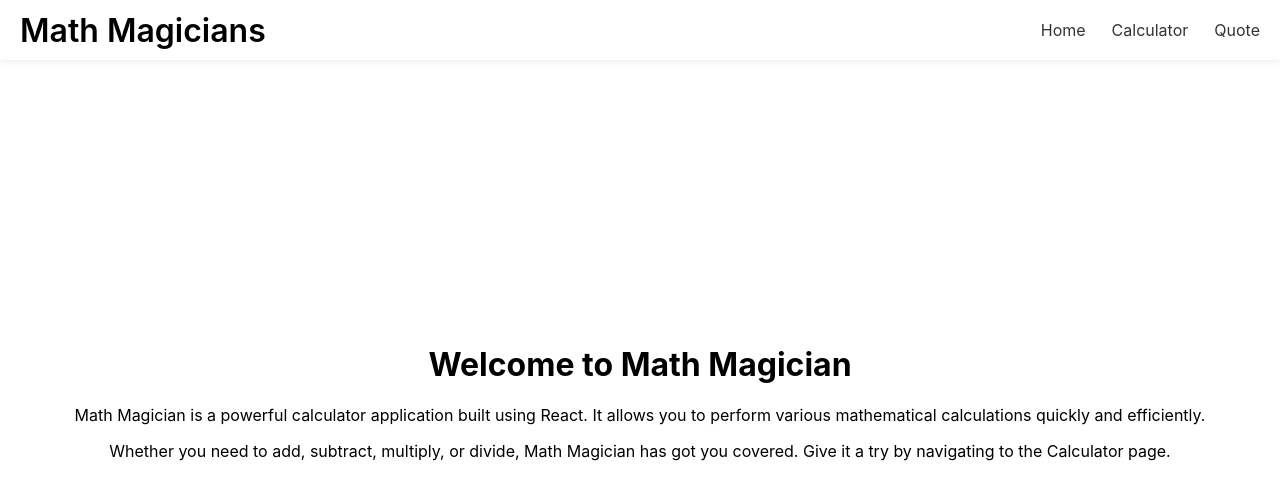
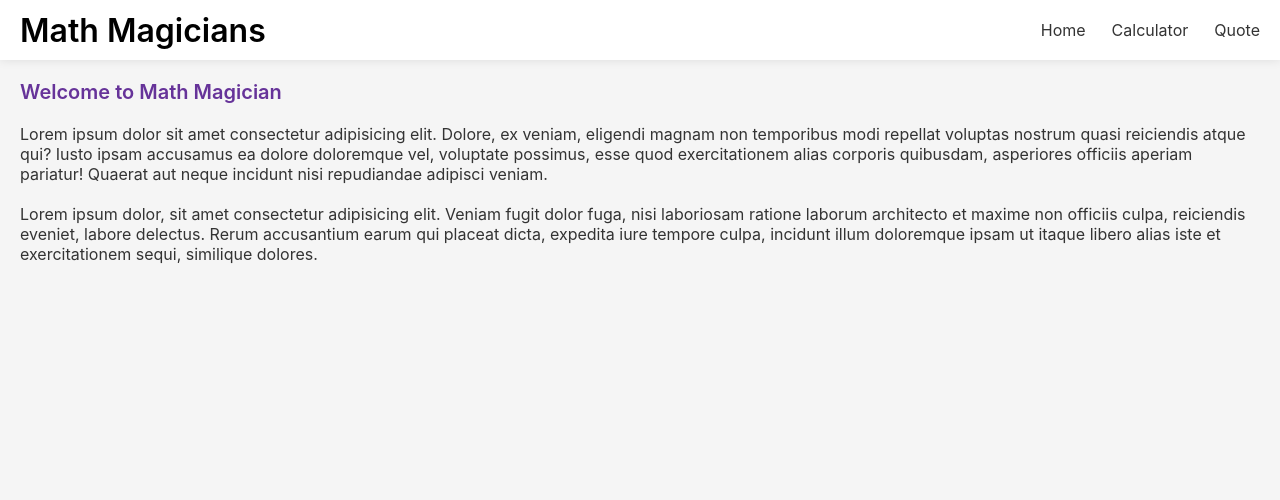
Before and after one commit to Spidey-Acer/Math_Magician_Calculator, a React (Create React App) app: page / in a window 1280 px wide. Shown: the top 500 px of the page. Built offline with nearby package versions, Linux system fonts and the light colour scheme.

Commit message:
Complete styling and pagesetup for the home

```diff
--- a/src/pages/HomePage.jsx
+++ b/src/pages/HomePage.jsx
@@ -1,17 +1,25 @@
 import React from 'react';
+import './homePage.scss';
 
 function HomePage() {
   return (
-    <div>
-      <h1>Welcome to Math Magician</h1>
+    <div className="home">
+      <h1 className="home__title">Welcome to Math Magician</h1>
       <p>
-        Math Magician is a powerful calculator application built using React. It
-        allows you to perform various mathematical calculations quickly and
-        efficiently.
+        Lorem ipsum dolor sit amet consectetur adipisicing elit. Dolore, ex
+        veniam, eligendi magnam non temporibus modi repellat voluptas nostrum
+        quasi reiciendis atque qui? Iusto ipsam accusamus ea dolore doloremque
+        vel, voluptate possimus, esse quod exercitationem alias corporis
+        quibusdam, asperiores officiis aperiam pariatur! Quaerat aut neque
+        incidunt nisi repudiandae adipisci veniam.
       </p>
       <p>
-        Whether you need to add, subtract, multiply, or divide, Math Magician
-        has got you covered. Give it a try by navigating to the Calculator page.
+        Lorem ipsum dolor, sit amet consectetur adipisicing elit. Veniam fugit
+        dolor fuga, nisi laboriosam ratione laborum architecto et maxime non
+        officiis culpa, reiciendis eveniet, labore delectus. Rerum accusantium
+        earum qui placeat dicta, expedita iure tempore culpa, incidunt illum
+        doloremque ipsam ut itaque libero alias iste et exercitationem sequi,
+        similique dolores.
       </p>
     </div>
   );
--- /dev/null
+++ b/src/pages/homePage.scss
@@ -0,0 +1,23 @@
+.home {
+  background-color: #f5f5f5;
+  padding: 20px;
+  overflow: scroll;
+  height: 100vh;
+  margin-top: 160px;
+
+  .home__title {
+    font-size: 20px;
+    font-weight: 600;
+    margin: 0 0 20px 0;
+    text-align: left;
+    color: rebeccapurple;
+  }
+
+  p {
+    font-size: 16px;
+    font-weight: 400;
+    margin: 0 0 20px 0;
+    text-align: left;
+    color: #333;
+  }
+}
```
